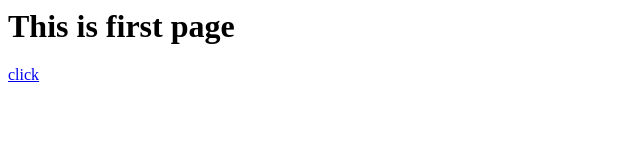
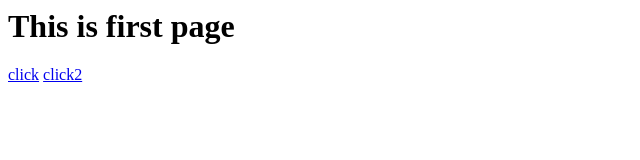
Before and after one commit to shreec098/trial.github.io, a plain HTML site: page index.html in a window 1280 px wide. Shown: the full height of the page, 0-640 px from the left. Drawn offline with Linux system fonts and the light colour scheme.

Commit message:
Update index.html

```diff
--- a/index.html
+++ b/index.html
@@ -7,5 +7,6 @@ Home
 <body>
 <h1>This is first page</h1>
   <a href="login.jsp">click</a>
+  <a href="second.html">click2</a>
 </body>
 </html>
```
